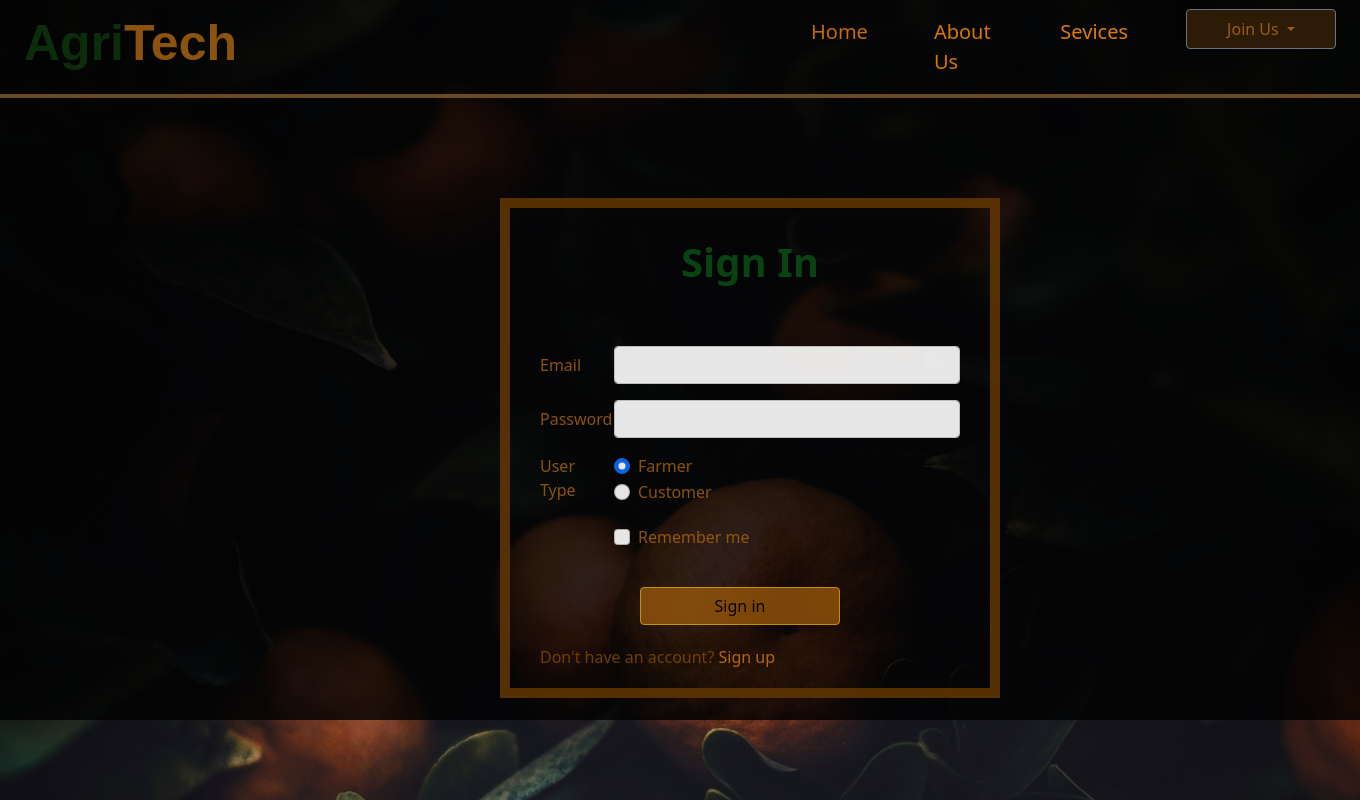
After one commit to M-Aloysie/A_Tech, a PHP site: page /signin.html in a window 1360 px wide. The commit adds this page. Run offline with PHP 8.4, Linux system fonts and the light colour scheme; some libraries are stand-ins or nearby versions.

Commit message:
New Commit

```diff
--- /dev/null
+++ b/CSS/Signin.css
@@ -0,0 +1,144 @@
+label{
+    color: rgb(230, 144, 24);
+    background-color: transparent;
+}
+body{
+    height: 500px
+}
+form{
+    margin-top: 100px;
+    margin-bottom: 50px;
+    bottom: 0px;
+    margin-left: 500px;
+}
+body{
+    background-image: url("../Images/Wallpaper.jpg");
+    background-size: cover;
+    background-repeat: no-repeat;
+    width: 100%;
+    background-attachment: fixed;
+    background-position-y: -310px;
+    background-position: fixed;
+    margin: 0;
+    padding: 0;
+    font-family: 'Gill Sans', 'Gill Sans MT', Calibri, 'Trebuchet MS', sans-serif;
+}
+body::before {
+    color:rgb(125, 74, 11) ;
+    content: "";
+    position: fixed;
+    top: 0;
+    left: 0;
+    width: 100%;
+    height: 720px;
+    background-color: rgba(0, 0, 0, 0.8); /* RGB color with alpha (0.5 for 50% opacity) */
+  }
+  #welcome{
+    margin-top: 100px;
+    margin-bottom: 50px;
+  }
+
+  #nav{
+    background-color: transparent;
+  }
+  #getstarted{
+    width:180px;
+    height: 40px;
+    margin-bottom: 60px;
+    background-color: rgb(107, 74, 33);
+    border-radius: 5px;
+  }
+  #getstarted:hover{
+    background-color: rgb(57, 33, 5);
+    color: rgb(233, 133, 12);
+    transition:  0.3s ease-in;
+   transform: scale(1.2 );
+   transform-style: preserve-3d;
+   text-shadow: 2px 2px 2px rgb(55, 27, 6);
+   font-weight: bolder;
+
+  }
+  #title{
+    color: rgb(153, 89, 12);
+  }
+  .navbar-nav{
+    margin-left: 500px;
+    padding-left: 30px;
+  }
+  .nav-item{
+    margin-left: 50px;
+    font-size: 20px;
+    color: rgb(120, 72, 14);
+  }
+  #dropdownMenu2{
+    color: rgb(157, 92, 13);
+    background-color: rgb(43, 27, 7);
+    width: 150px;
+    height: 40px;
+    text-align: center;
+  }
+  #dropdown-item{
+    color:rgb(112, 66, 10);
+    background-color: rgb(36, 21, 4);
+  }
+  #dropdown-item:hover{
+    background-color: rgb(211, 128, 33);
+    color: rgb(24, 24, 23);
+  }
+  #navbar{
+    border-bottom: 4px solid rgb(107, 74, 33);
+  }
+  .container2{
+    display: grid;
+    grid-template-columns: 1fr 1fr;
+    grid-template-rows: 1fr 1fr;
+    gap: 10px 10px;
+    justify-items: center;
+    align-items: center;
+    margin-top:50px;
+    color: rgb(146, 93, 23);
+    opacity: 0.9;
+
+
+
+}
+.Introduction, .Pic{
+    width:600px;
+    height: 620px;
+    box-shadow: 0px 0px 5px 10px rgb(34, 22, 7);
+}
+.Pic img{
+    width: 300px;
+      height: 500px;
+      margin-left: 100px;
+}
+.Introduction h1, .Pic h1{
+    text-align: center;
+    margin-top: -5px;
+
+}
+.Introduction p, .Pic p{
+    margin: 20px;
+    margin-bottom: 0;
+}
+.d-grid .btn{
+    background-color: rgb(157, 98, 26);
+    color: black;
+    border-color: rgb(85, 51, 9);
+}
+#button:hover{
+    background-color: rgb(26, 16, 4);
+    color: rgb(186, 112, 21);
+    border-color: rgb(27, 20, 12);
+}
+
+.nav-link:hover{
+  color: black;
+  opacity: 0.9;
+  transition: all 0.3s ease-in;
+  transform: scale(1.2 );
+  transform-style: preserve-3d;
+  text-shadow: 2px 2px 2px rgb(55, 27, 6);
+  font-weight: bolder;
+
+}
--- /dev/null
+++ b/Signin.html
@@ -0,0 +1,107 @@
+<!DOCTYPE html>
+<html lang="en">
+<head>
+    <meta charset="UTF-8">
+    <meta name="viewport" content="width=device-width, initial-scale=1.0">
+    <title>AgriTech Website</title>
+    <link rel="stylesheet" href="/css/bootstrap.min.css">
+    <link rel="stylesheet" href="/CSS/Signin.css">
+    <link href='https://unpkg.com/boxicons@2.1.4/css/boxicons.min.css' rel='stylesheet'>
+
+    <link href="https://cdn.jsdelivr.net/npm/bootstrap@5.0.2/dist/css/bootstrap.min.css" rel="stylesheet" integrity="sha384-EVSTQN3/azprG1Anm3QDgpJLIm9Nao0Yz1ztcQTwFspd3yD65VohhpuuCOmLASjC" crossorigin="anonymous">
+</head>
+<body>
+    <nav class="navbar navbar-expand-lg  " style="background-color: transparent;"  id="navbar">
+        <div class="container-fluid" id ="nav">
+          <a class="navbar-brand" href="#"><h1 style="font-size: 50px; font-family: Arial, Helvetica, sans-serif; font-weight: bolder;"><b><span style="color:rgb(12, 44, 12);">Agri</span><span style="color:rgb(139, 83, 13)">Tech</span></b></h1></a></h1></a>
+          <button class="navbar-toggler" type="button" data-bs-toggle="collapse" data-bs-target="#navbarNavDropdown" aria-controls="navbarNavDropdown" aria-expanded="false" aria-label="Toggle navigation" >
+            <span class="navbar-toggler-icon"></span>
+          </button>
+          <div class="collapse navbar-collapse" id="navbarNavDropdown"  >
+            <ul class="navbar-nav" >
+              <li class="nav-item" >
+                <a class="nav-link active" aria-current="page" style="color: rgb(218, 120, 9); opacity: 0.9;" href="#">Home</a>
+              </li>
+              <li class="nav-item" >
+                <a class="nav-link active" href="#" style="color: rgb(215, 118, 7);">About Us</a>
+              </li>
+              <li class="nav-item">
+                <a class="nav-link active" href="#" style="color: rgb(222, 125, 14);">Sevices</a>
+              </li>
+              <li class="nav-item">
+
+                <div class="dropdown">
+                    <button class="btn btn-secondary dropdown-toggle" type="button" id="dropdownMenu2" data-bs-toggle="dropdown" aria-expanded="false">
+                      Join Us
+                    </button>
+                    <ul class="dropdown-menu" aria-labelledby="dropdownMenu2">
+                      <li><button class="dropdown-item" id="dropdown-item" type="button">Sign in</button></li>
+                      <li><button class="dropdown-item" id="dropdown-item" type="button">Sign up</button></li>
+                    </ul>
+                  </div>
+              </li>
+            </ul>
+          </div>
+        </div>
+      </nav>
+
+
+          <form style="opacity: 0.9; width:500px; height: 500px; margin-left: 500px; border: 10px solid rgb(95, 54, 4); padding: 30px; ">
+            <h2 style="color: rgb(10, 84, 20); font-weight: bolder;font-size: 40px; text-align: center; opacity: 0.9; margin-bottom: 60px;"><b>Sign In</b></h2>
+            <div class="row mb-3">
+              <label for="inputEmail3" class="col-sm-2 col-form-label" style="opacity:0.9; color: rgb(173, 102, 14);">Email</label>
+              <div class="col-sm-10">
+                <input type="email" class="form-control" id="inputEmail3">
+              </div>
+            </div>
+            <div class="row mb-3">
+              <label for="inputPassword3" class="col-sm-2 col-form-label" style="opacity:0.9; color: rgb(173, 102, 14);">Password</label>
+              <div class="col-sm-10">
+                <input type="password" class="form-control" id="inputPassword3">
+              </div>
+            </div>
+            <fieldset class="row mb-3">
+              <legend class="col-form-label col-sm-2 pt-0" style="opacity:0.9; color: rgb(173, 102, 14);"> User Type</legend>
+              <div class="col-sm-10">
+                <div class="form-check">
+                  <input class="form-check-input" type="radio" name="gridRadios" id="gridRadios1" value="option1" checked style=".form-check-input:hover::after{background-color: rgb(173, 102, 14);}">
+                  <label class="form-check-label" for="gridRadios1" style="opacity:0.9; color: rgb(173, 102, 14);">
+                    Farmer
+                  </label>
+                </div>
+                <div class="form-check">
+                  <input class="form-check-input" type="radio" name="gridRadios" id="gridRadios2" value="option2">
+                  <label class="form-check-label" for="gridRadios2" style="opacity:0.9; color: rgb(173, 102, 14);">
+                    Customer
+                  </label>
+                </div>
+                <!-- <div class="form-check disabled">
+                  <input class="form-check-input" type="radio" name="gridRadios" id="gridRadios3" value="option3" disabled>
+                  <label class="form-check-label" for="gridRadios3">
+                    Third disabled radio
+                  </label>
+                </div> -->
+              </div>
+            </fieldset>
+            <div class="row mb-3">
+              <div class="col-sm-10 offset-sm-2">
+                <div class="form-check">
+                  <input class="form-check-input" type="checkbox" id="gridCheck1">
+                  <label class="form-check-label" for="gridCheck1" style="opacity:0.9; color: rgb(173, 102, 14);">
+                    Remember me
+                  </label>
+                </div>
+              </div>
+            </div>
+            <a href="/Home.html" style="opacity:0.9; color: rgb(173, 102, 14);"><button type="submit" class="btn btn-warning" style="opacity:0.9; color: black; margin-left: 100px; margin-top: 20px; background-color: rgb(161, 94, 12); width: 200px;">Sign in</button></a>
+            <p style="opacity:0.9; color: rgb(134, 76, 6); margin-top: 20px;">Don't have an account? <a href="/Signup.html" style="opacity:0.9; color: rgb(234, 136, 16); text-decoration: double;">Sign up</a></p>
+          </form>
+
+
+
+
+<script src="/Js/script.js"></script>
+<script src="https://cdn.jsdelivr.net/npm/bootstrap@5.0.2/dist/js/bootstrap.bundle.min.js" integrity="sha384-MrcW6ZMFYlzcLA8Nl+NtUVF0sA7MsXsP1UyJoMp4YLEuNSfAP+JcXn/tWtIaxVXM" crossorigin="anonymous"></script>
+<script src="https://unpkg.com/boxicons@2.1.4/dist/boxicons.js"></script>
+</body>
+</html>
```
Also changed, not shown: CSS/style.css (+16 -2 lines), Home.html (renamed from Index.html, +11 -9 lines), Js/script.js (added, +54 -0 lines).
